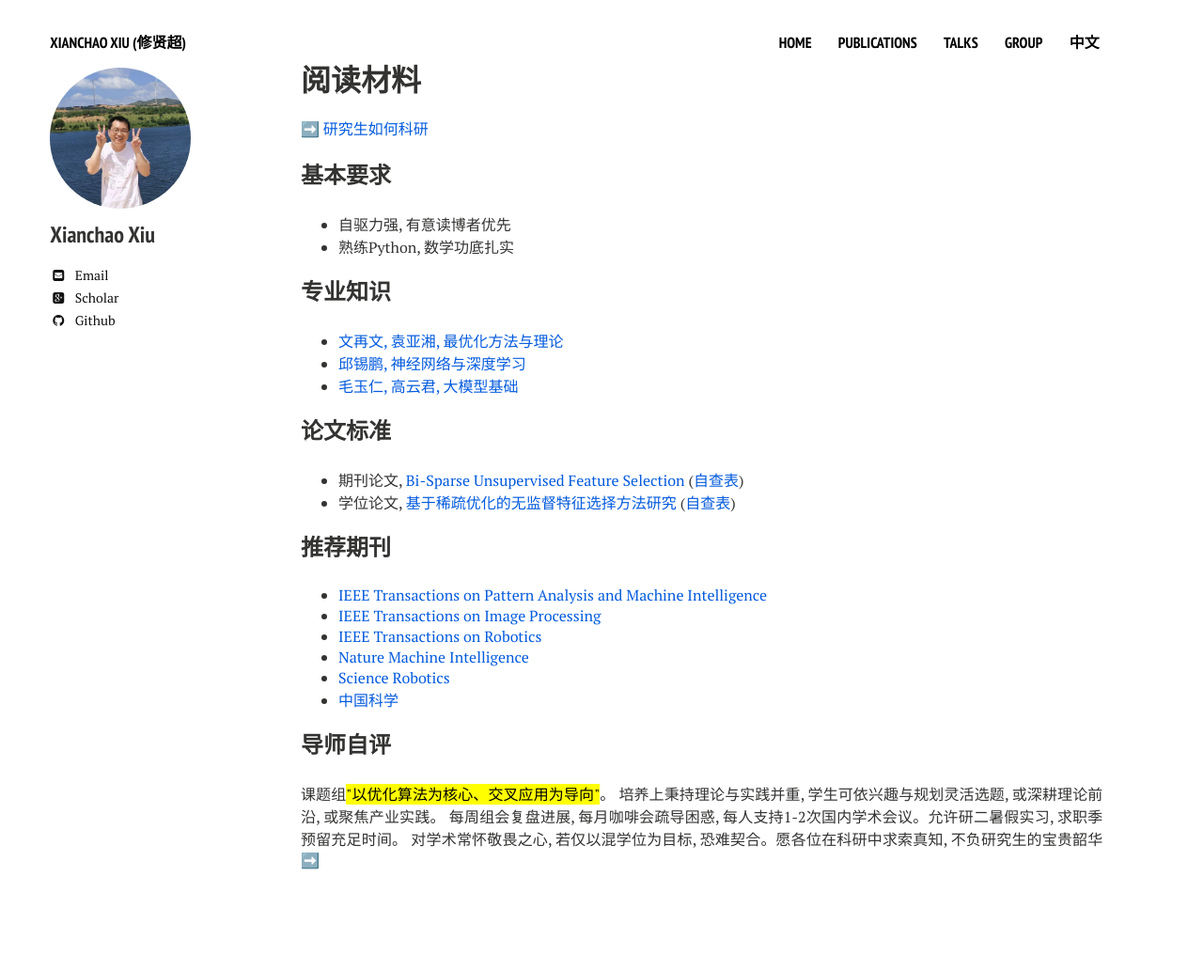
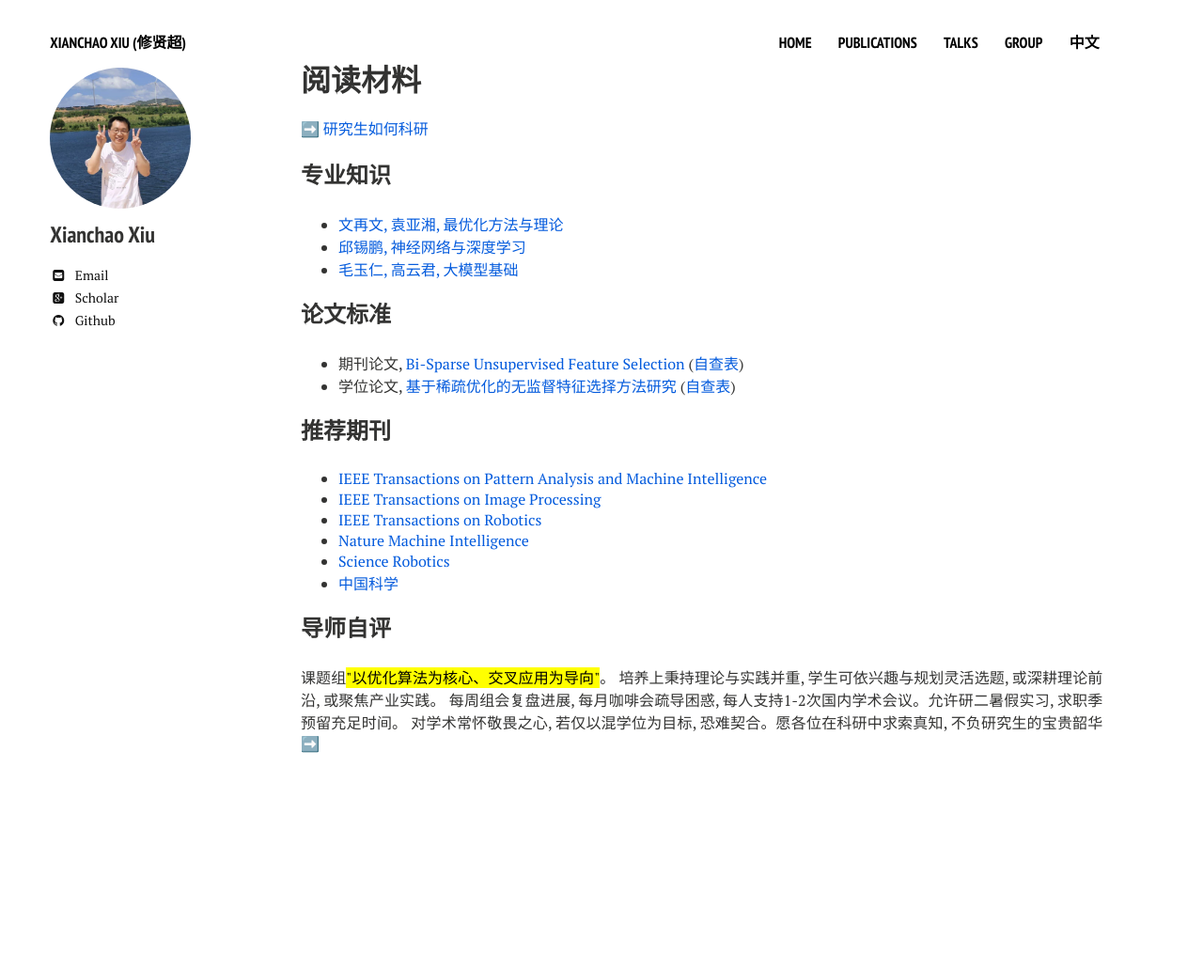
Before and after one commit to xianchaoxiu/xianchaoxiu.github.io, a Jekyll site: the page built from chinese/reading/index.md, in a window 1280 px wide. Shown: the whole page at 94% size. Built offline with Jekyll 4.4.1, drawn with Linux system fonts in a browser that asks for light colours; nearby versions of some CDN libraries; after the commit the page ends 908 px from its top, so only the background shows below that.

Commit message:
Update index.md

```diff
--- a/chinese/reading/index.md
+++ b/chinese/reading/index.md
@@ -6,11 +6,6 @@ share: false
 ---
 
 ➡️ <a href="https://xianchaoxiu.github.io/chinese/reading/how/" class="textlink" target="_blank"> 研究生如何科研 </a>
-
-
-### 基本要求
-* 自驱力强, 有意读博者优先 <br>
-* 熟练Python, 数学功底扎实 <br>
 
 
 ### 专业知识
```
